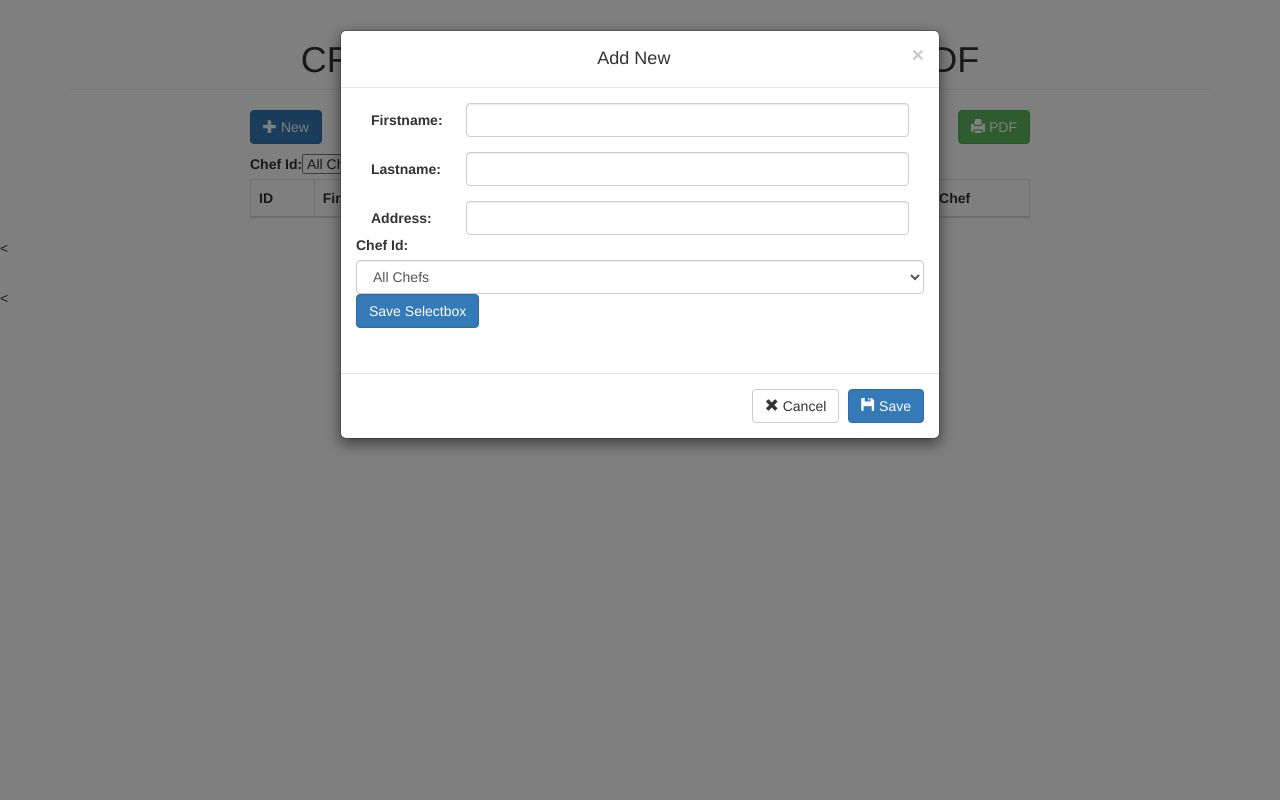
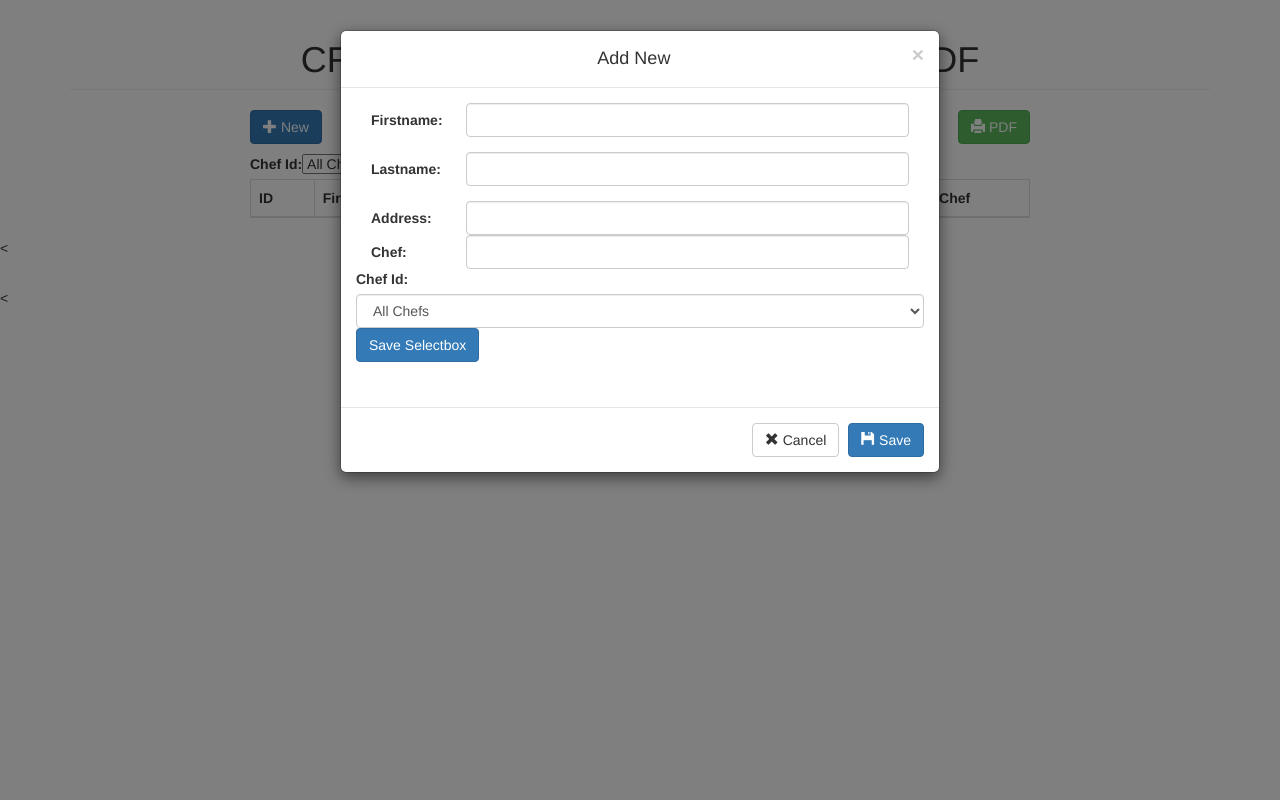
Before and after one commit to erzaa123/Online-Quiz-Management-System, a PHP site: page /exam/index.php in a window 1280 px wide, after a click on "New". Run offline with PHP 8.4, Linux system fonts and the light colour scheme; data that the repository does not hold is empty; a stand-in replaces the project's code that opens the database connection; some libraries are stand-ins or nearby versions.

Commit message:
Update add_modal.php

```diff
--- a/add_modal.php
+++ b/add_modal.php
@@ -40,6 +40,12 @@
 					<div class="col-sm-10">
 						<input type="text" class="form-control" name="address" required>
 					</div>
+					<div class="col-sm-2">
+						<label class="control-label modal-label">Chef:</label>
+					</div>
+					<div class="col-sm-10">
+						<input type="text" class="form-control" name="chef" required>
+					</div>
 
 					<label for="ChefId">Chef Id:</label>
 						<select name="chef" class="form-control">
```
